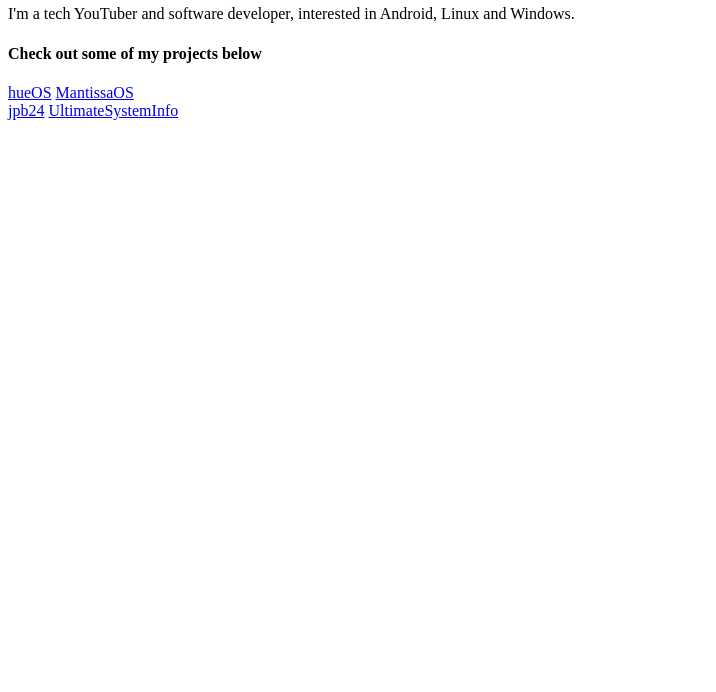
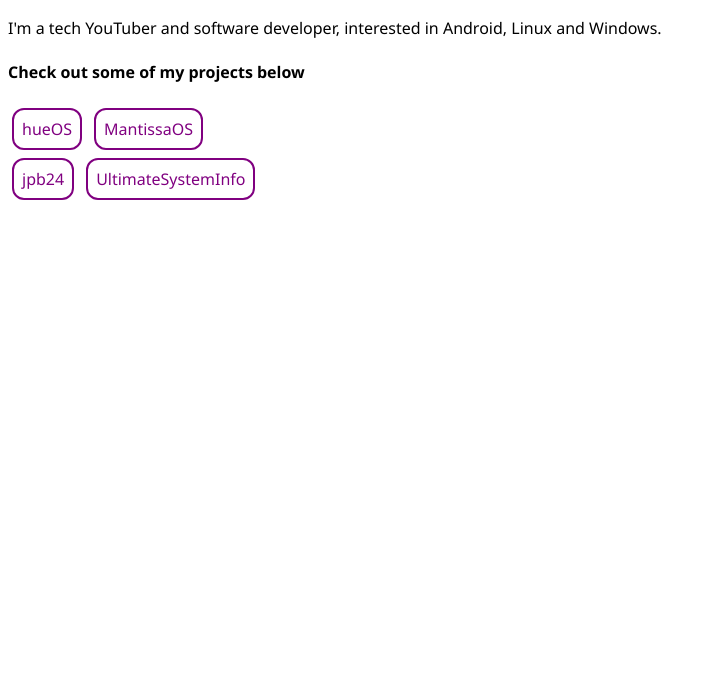
Before and after one commit to jpb896/website, a plain HTML site: page index.html in a window 1280 px wide. Shown: the part 108-800 px from the top of the page, without its empty margins (0-716 px from the left). Drawn offline with Linux system fonts and the light colour scheme.

Commit message:
Add UI styles

```diff
--- a/index.html
+++ b/index.html
@@ -1,13 +1,14 @@
 <html>
 <head>
 <title>jpb Website</title>
+<link rel="stylesheet" href="styles.css"></link>
 </head>
 <body>
 <h1>Welcome!</h1>
 <h2>to my website</h2>
 <p>I'm a tech YouTuber and software developer, interested in Android, Linux and Windows.</p>
 <h4>Check out some of my projects below</h4>
-<a href="/hueos.html">hueOS</a> <a href="/mos.html">MantissaOS</a><br>
+<a href="/hueos.html">hueOS</a> <a href="/mos.html">MantissaOS</a> <br>
 <a href="/jpb24.html">jpb24</a> <a href="/usi.html">UltimateSystemInfo</a>
 </body>
 </html>
--- /dev/null
+++ b/styles.css
@@ -0,0 +1,21 @@
+h1, h2, h3, h4, h5, h6, p, a {
+	font-family: "Segoe UI Variable Display", Segoe UI, "Roboto", Arial, sans-serif
+}
+
+a {
+  background-color: white; /* Green */
+  border: 2px solid purple;
+  color: purple;
+  padding: 8px 8px;
+  margin: 4px;
+  border-radius: 12px;
+  text-align: center;
+  text-decoration: none;
+  display: inline-block;
+  transition-duration: 0.4s;
+}
+
+a:hover {
+	background-color: purple;
+	color: white;
+}
```
